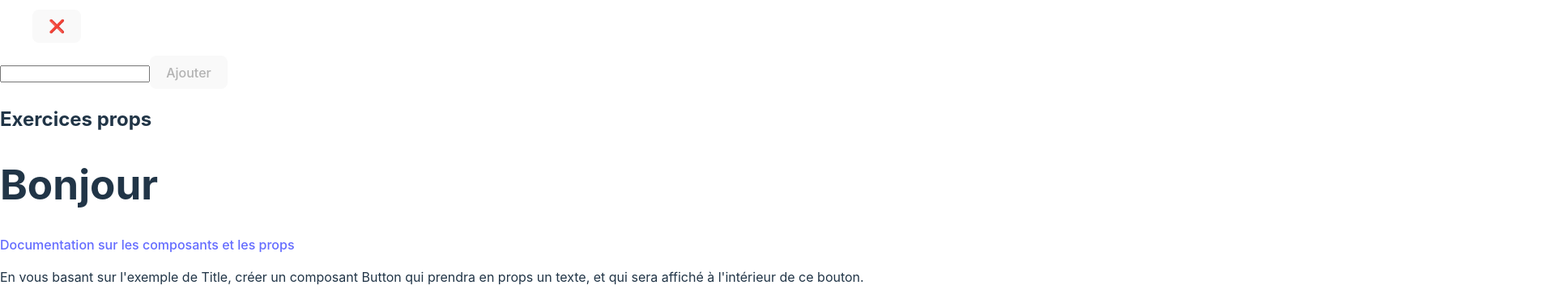
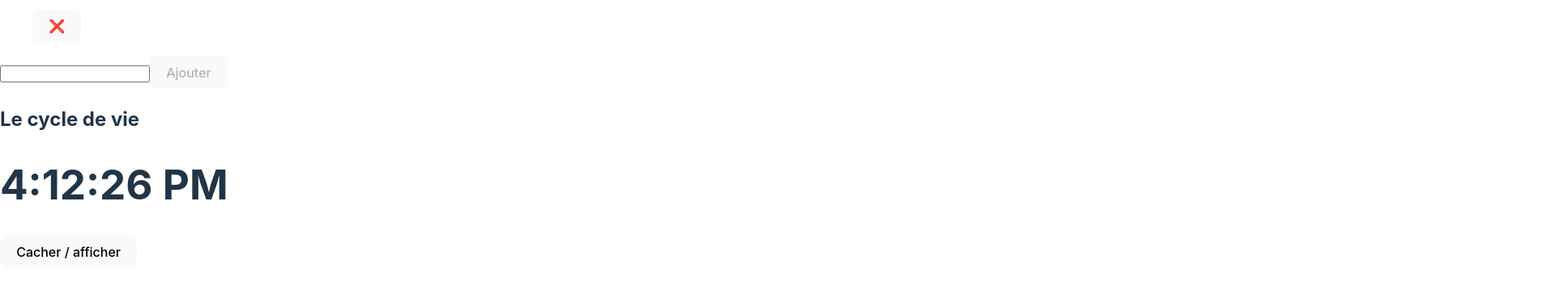
Before and after one commit to matthieumota/react-ib, a React (Vite) app in the folder 02-vite/: page / in a window 1280 px wide. Shown: the part 520-894 px from the top of the page at 81% size, 1920 px wide, since content can reach past the window. After the commit the page ends 852 px from the top, so only its background shows below. Built offline with nearby package versions, Linux system fonts and the light colour scheme.

Commit message:
Explaine useeffect

```diff
--- a/02-vite/src/App.jsx
+++ b/02-vite/src/App.jsx
@@ -1,4 +1,6 @@
+import { useState } from 'react'
 import Button from './Button'
+import Clock from './Clock'
 import List from './List'
 import Counter from './exercices/Counter'
 import Props2 from './exercices/Props2'
@@ -6,6 +8,8 @@ import Props3 from './exercices/Props3'
 import Props5 from './exercices/Props5'
 
 function App() {
+  const [show, setShow] = useState(true);
+
   return (
     <>
       <h1>Salut React</h1>
@@ -14,12 +18,18 @@ function App() {
       <Button>Demande</Button>
       <List />
 
-      <h2>Exercices props</h2>
+      {/*<h2>Exercices props</h2>
       <Props2 />
       <Props3 />
       <Props5 />
       <Counter />
-      <Counter init={3} max={10} />
+      <Counter init={3} max={10} />*/}
+
+      <h2>Le cycle de vie</h2>
+      {show && <Clock />}
+      <button onClick={() => setShow(!show)}>
+        Cacher / afficher
+      </button>
     </>
   )
 }
--- /dev/null
+++ b/02-vite/src/Clock.jsx
@@ -0,0 +1,42 @@
+import { useEffect, useState } from 'react';
+
+function Clock() {
+  const [date, setDate] = useState(new Date());
+
+  // Lance moi ce code au chargement du composant
+  useEffect(() => {
+    const timer = setInterval(() => {
+      setDate(new Date());
+      console.log('ici');
+    }, 1000);
+    console.log('fin');
+
+    // Fonction à appeler quand le composant
+    // est détruit
+    return () => {
+      console.log('début');
+      clearInterval(timer);
+    }
+  }, []); // [] => On fait le code une seule fois dans le premier render
+
+  // Lance moi ce code à chaque fois que l'horloge
+  useEffect(() => {
+    // Nouvelle date
+    console.log('fin maj', date);
+
+    if (date.getSeconds() % 10 === 0) {
+      console.log('ding dong');
+    }
+
+    return () => {
+      // Ancienne date
+      console.log('début maj', date);
+    }
+  }, [date]);
+
+  return (
+    <h1>{date.toLocaleTimeString()}</h1>
+  );
+}
+
+export default Clock;
```
